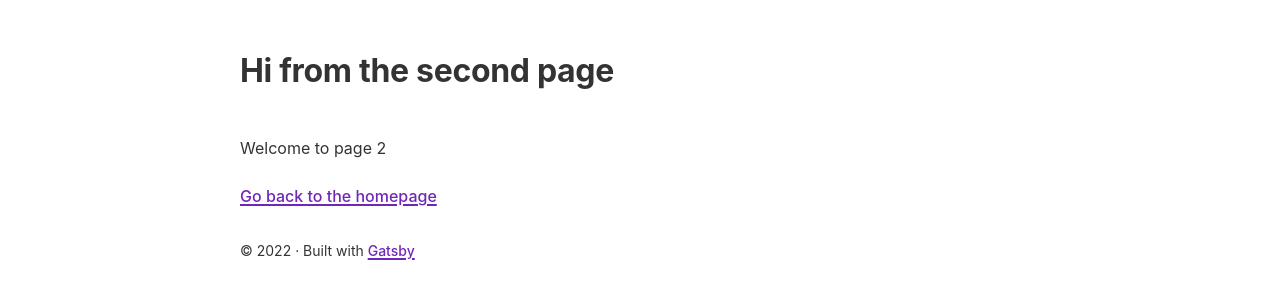
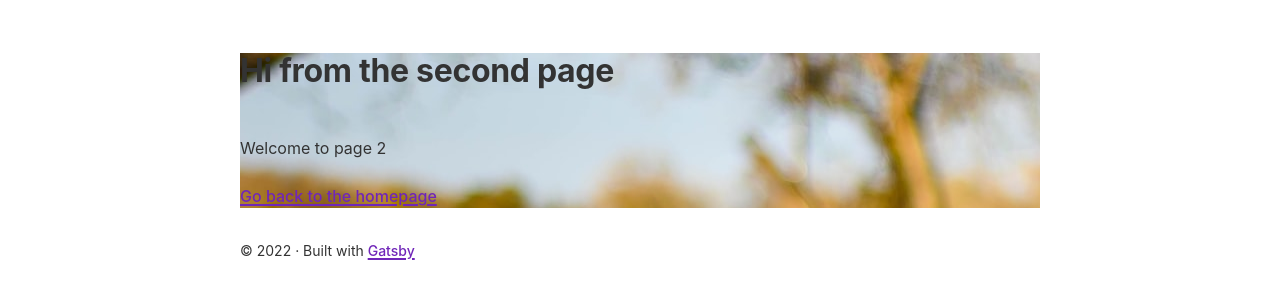
Before and after one commit to rachael-t/gatsby-clear-cache-header, a Gatsby site: page /page-2 in a window 1280 px wide. Shown: the part 48-346 px from the top of the page. Built offline with nearby package versions, Linux system fonts and the light colour scheme; Gatsby itself is replaced by a stand-in of ours.

Commit message:
Add images and trailinSlash

```diff
--- a/gatsby-config.js
+++ b/gatsby-config.js
@@ -1,4 +1,5 @@
 module.exports = {
+  trailingSlash: "always",
   siteMetadata: {
     title: `Gatsby Default Starter`,
     description: `Kick off your next, great Gatsby project with this default starter. This barebones starter ships with the main Gatsby configuration files you might need.`,
--- a/src/components/index.module.css
+++ b/src/components/index.module.css
@@ -52,3 +52,7 @@
   max-width: none;
   line-height: var(--line-height-loose);
 }
+
+.backgroundImage {
+  background-image: url('../images/andrew-lancaster-k34a6Yzt6A0-unsplash.jpg');
+}
--- a/src/pages/page-2.js
+++ b/src/pages/page-2.js
@@ -3,12 +3,15 @@ import { Link } from "gatsby"
 
 import Layout from "../components/layout"
 import Seo from "../components/seo"
+import * as styles from "../components/index.module.css"
 
 const SecondPage = () => (
   <Layout>
-    <h1>Hi from the second page</h1>
-    <p>Welcome to page 2</p>
-    <Link to="/">Go back to the homepage</Link>
+    <div className={styles.backgroundImage}>
+      <h1>Hi from the second page</h1>
+      <p>Welcome to page 2</p>
+      <Link to="/">Go back to the homepage</Link>
+    </div>
   </Layout>
 )
 
```
Also changed, not shown: src/images/andrew-lancaster-k34a6Yzt6A0-unsplash.jpg (added), static/andrew-lancaster-k34a6Yzt6A0-unsplash.jpg (added), 1 other file.
